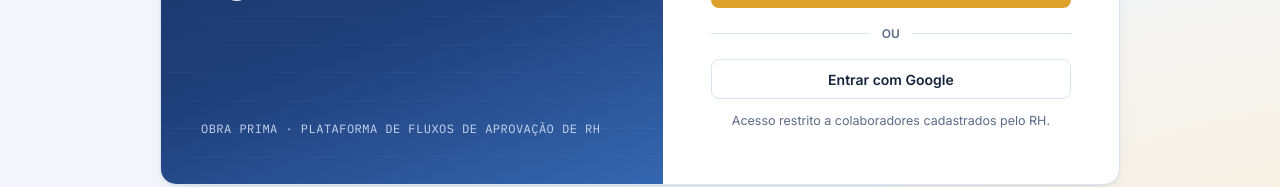
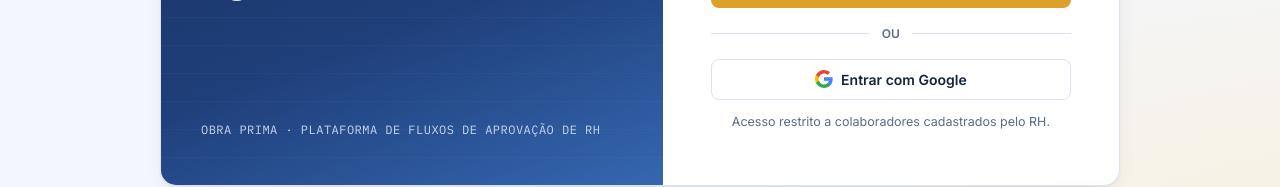
Before and after one commit to fabioacarvalho/rhop, a Next.js app: page /login in a window 1280 px wide. Shown: the part 487-674 px from the top of the page. Built offline with nearby package versions, Linux system fonts and the light colour scheme.

Commit message:
login google e logo

```diff
--- a/app/auth/callback/route.ts
+++ b/app/auth/callback/route.ts
@@ -21,6 +21,7 @@ export async function GET(request: NextRequest) {
   const { data, error } = await supabase.auth.exchangeCodeForSession(code);
 
   if (error || !data.user) {
+    console.error("exchangeCodeForSession falhou:", error);
     return NextResponse.redirect(`${origin}/login?erro=google`);
   }
 
--- a/app/login/LoginForm.tsx
+++ b/app/login/LoginForm.tsx
@@ -178,6 +178,30 @@ export default function LoginForm({ erroInicial = null }: LoginFormProps) {
         onClick={handleEntrarComGoogle}
         disabled={carregando}
       >
+        <svg
+          width="18"
+          height="18"
+          viewBox="0 0 18 18"
+          aria-hidden="true"
+          focusable="false"
+        >
+          <path
+            fill="#4285F4"
+            d="M17.64 9.2c0-.64-.06-1.25-.16-1.84H9v3.48h4.84c-.21 1.13-.84 2.09-1.8 2.73v2.27h2.91c1.7-1.57 2.69-3.88 2.69-6.64z"
+          />
+          <path
+            fill="#34A853"
+            d="M9 18c2.43 0 4.47-.8 5.96-2.18l-2.91-2.27c-.81.54-1.84.86-3.05.86-2.34 0-4.33-1.58-5.04-3.71H.96v2.34C2.44 15.98 5.48 18 9 18z"
+          />
+          <path
+            fill="#FBBC05"
+            d="M3.96 10.7c-.18-.54-.29-1.11-.29-1.7s.11-1.16.29-1.7V4.96H.96C.35 6.17 0 7.55 0 9s.35 2.83.96 4.04l3-2.34z"
+          />
+          <path
+            fill="#EA4335"
+            d="M9 3.58c1.32 0 2.51.45 3.44 1.35l2.58-2.58C13.46.89 11.43 0 9 0 5.48 0 2.44 2.02.96 4.96l3 2.34C4.67 5.16 6.66 3.58 9 3.58z"
+          />
+        </svg>
         Entrar com Google
       </button>
     </form>
```
